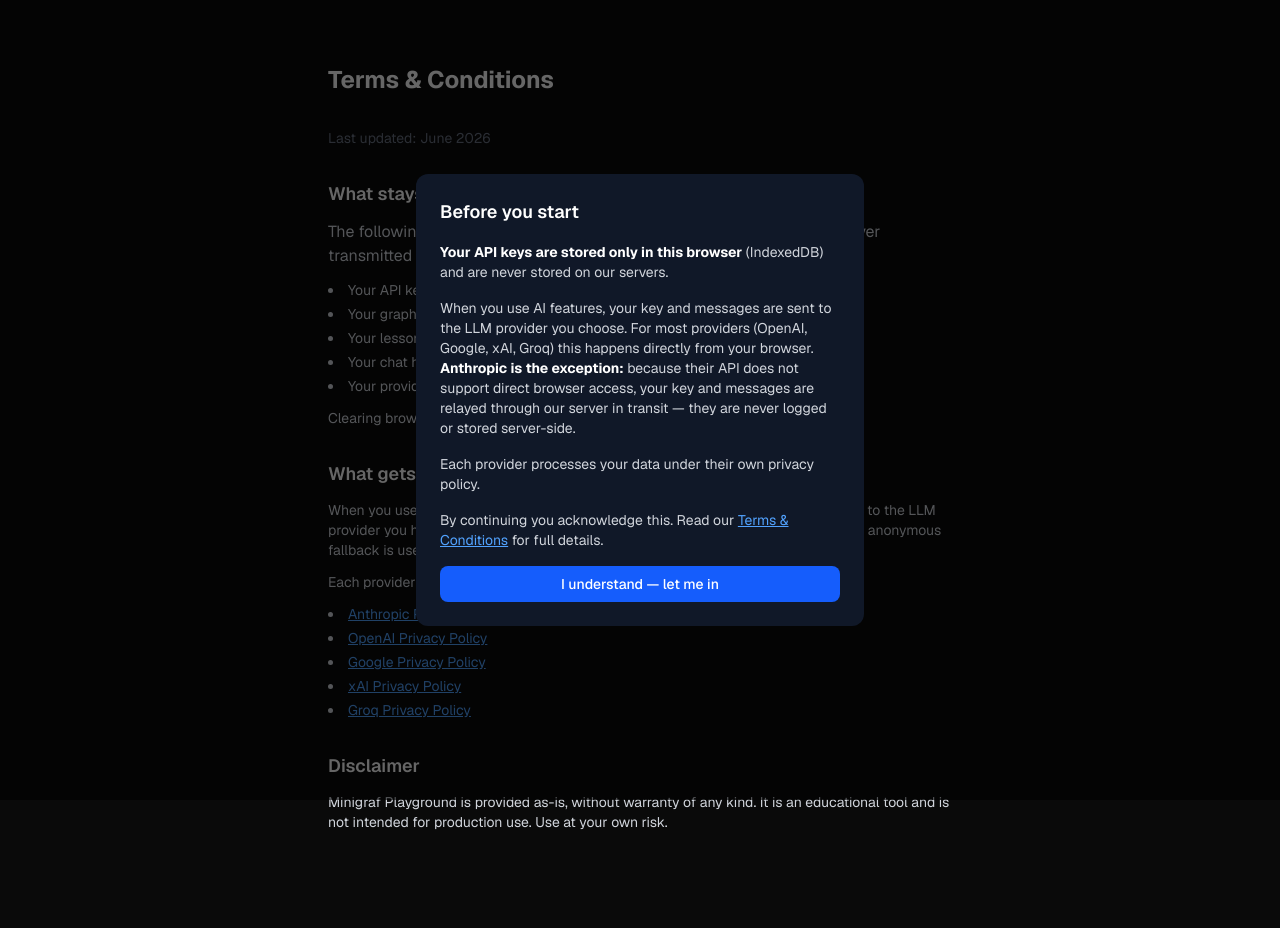
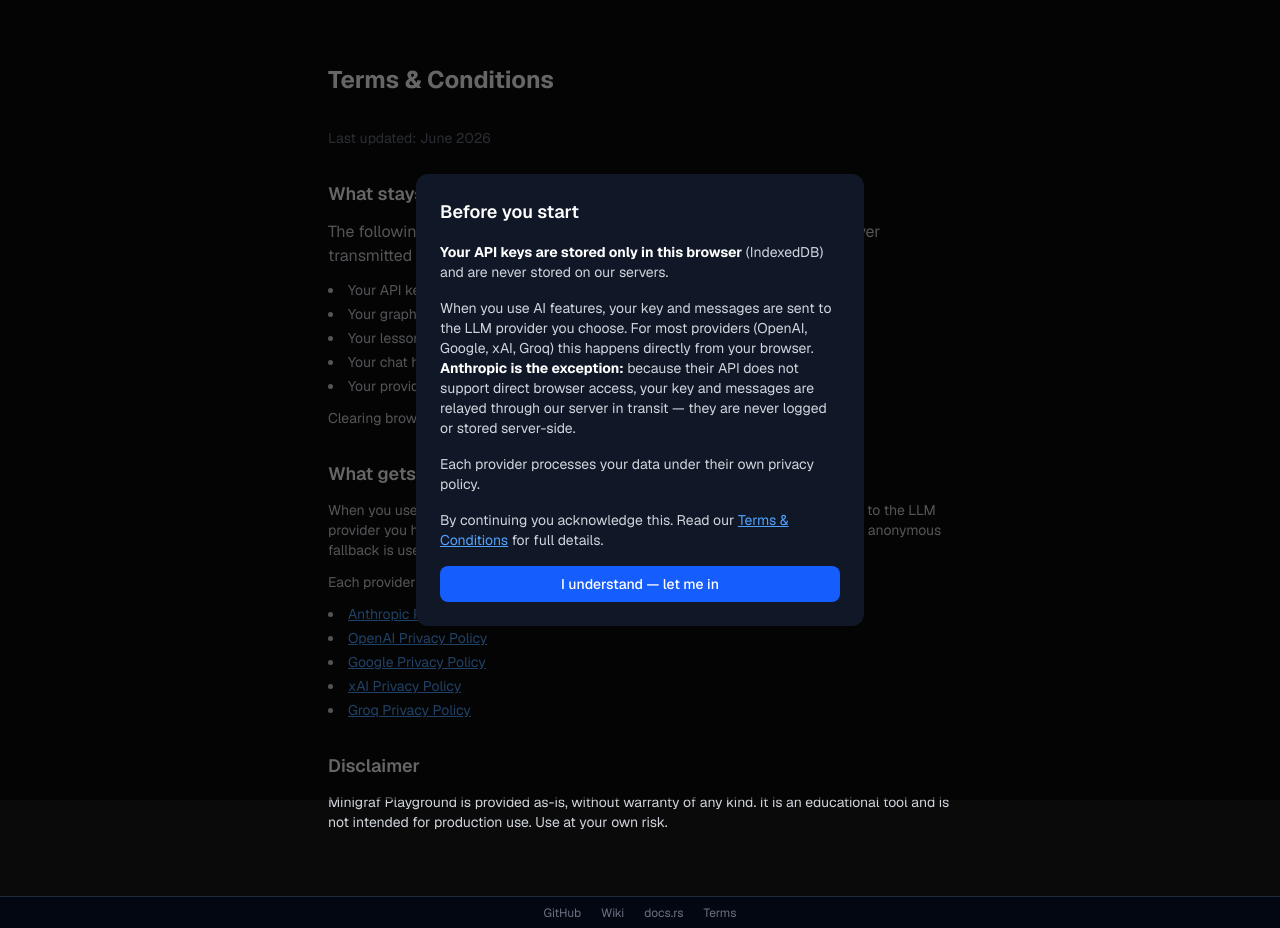
Before and after one commit to project-minigraf/minigraf-playground, a Next.js app: page /terms in a window 1280 px wide. Before the commit the page ends 896 px from the top, so only its background shows below. Built offline with nearby package versions, Linux system fonts and the light colour scheme; no server answers.

Commit message:
feat: add Footer with outbound links and fix Analytics render

```diff
--- a/app/layout.tsx
+++ b/app/layout.tsx
@@ -2,6 +2,7 @@ import { Analytics } from "@vercel/analytics/next"
 import type { Metadata } from "next";
 import { Geist, Geist_Mono } from "next/font/google";
 import { PrivacyModal } from "@/components/modals/PrivacyModal";
+import { Footer } from "@/components/layout/Footer";
 import "./globals.css";
 
 const geistSans = Geist({
@@ -51,7 +52,9 @@ export default function RootLayout({
     >
       <body className="min-h-full flex flex-col">
         {children}
+        <Footer />
         <PrivacyModal />
+        <Analytics />
       </body>
     </html>
   );
--- /dev/null
+++ b/components/layout/Footer.tsx
@@ -0,0 +1,31 @@
+'use client'
+import { trackEvent } from '@/lib/analytics'
+import type { EventName } from '@/lib/types'
+
+const OUTBOUND_LINKS: { label: string; href: string; event: EventName }[] = [
+  { label: 'GitHub', href: 'https://github.com/project-minigraf/minigraf', event: 'outbound_click_github' },
+  { label: 'Wiki', href: 'https://github.com/project-minigraf/minigraf/wiki', event: 'outbound_click_wiki' },
+  { label: 'docs.rs', href: 'https://docs.rs/minigraf', event: 'outbound_click_docs_rs' },
+]
+
+export function Footer() {
+  return (
+    <footer className="h-8 flex items-center justify-center gap-5 border-t border-gray-800 bg-gray-950 text-xs text-gray-500 shrink-0">
+      {OUTBOUND_LINKS.map(({ label, href, event }) => (
+        <a
+          key={label}
+          href={href}
+          target="_blank"
+          rel="noopener noreferrer"
+          onClick={() => trackEvent(event)}
+          className="hover:text-gray-300 transition-colors"
+        >
+          {label}
+        </a>
+      ))}
+      <a href="/terms" className="hover:text-gray-300 transition-colors">
+        Terms
+      </a>
+    </footer>
+  )
+}
```
